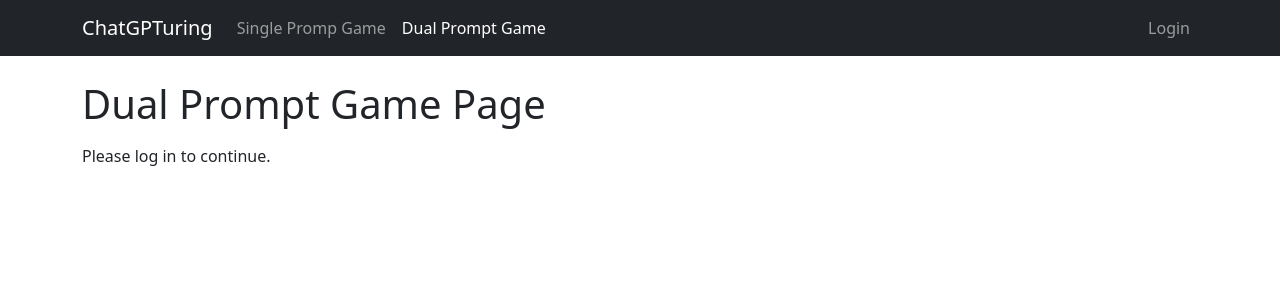
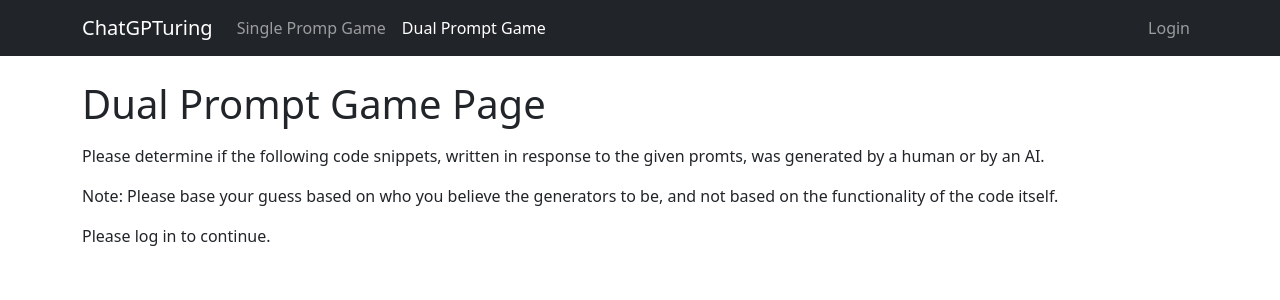
Before and after one commit to ABeeinSpace/cs-senior-project, a Next.js app: page /gameTwo in a window 1280 px wide. Shown: the top 300 px of the page. Built offline with nearby package versions, Linux system fonts and the light colour scheme; no server answers.

Commit message:
Added instructions to the game pages.

```diff
--- a/src/app/game/page.js
+++ b/src/app/game/page.js
@@ -76,6 +76,12 @@ export default function Game() {
 			}} className="container">
 				<h1>Single Prompt Game Page</h1>
 				<p />
+				<p>
+					Please determine if the following code snippet, written in response to the given promt, was generated by a human or by an AI.
+				</p>
+				<p>
+					Note: Please base your guess based on who you believe the generator to be, and not based on the functionality of the code itself.
+				</p>
 				{isLoading && <Spinner animation="border" role="status" size='sm'>
 					<span className="visually-hidden">Loading...</span>
 				</Spinner>}
--- a/src/app/gameTwo/page.js
+++ b/src/app/gameTwo/page.js
@@ -49,6 +49,12 @@ export default function Game() {
 			}} className="container">
 				<h1>Dual Prompt Game Page</h1>
 				<p />
+				<p>
+					Please determine if the following code snippets, written in response to the given promts, was generated by a human or by an AI.
+				</p>
+				<p>
+					Note: Please base your guess based on who you believe the generators to be, and not based on the functionality of the code itself.
+				</p>
 				{isLoading && <Spinner animation="border" role="status" size='sm'>
 					<span className="visually-hidden">Loading...</span>
 				</Spinner>}
```
